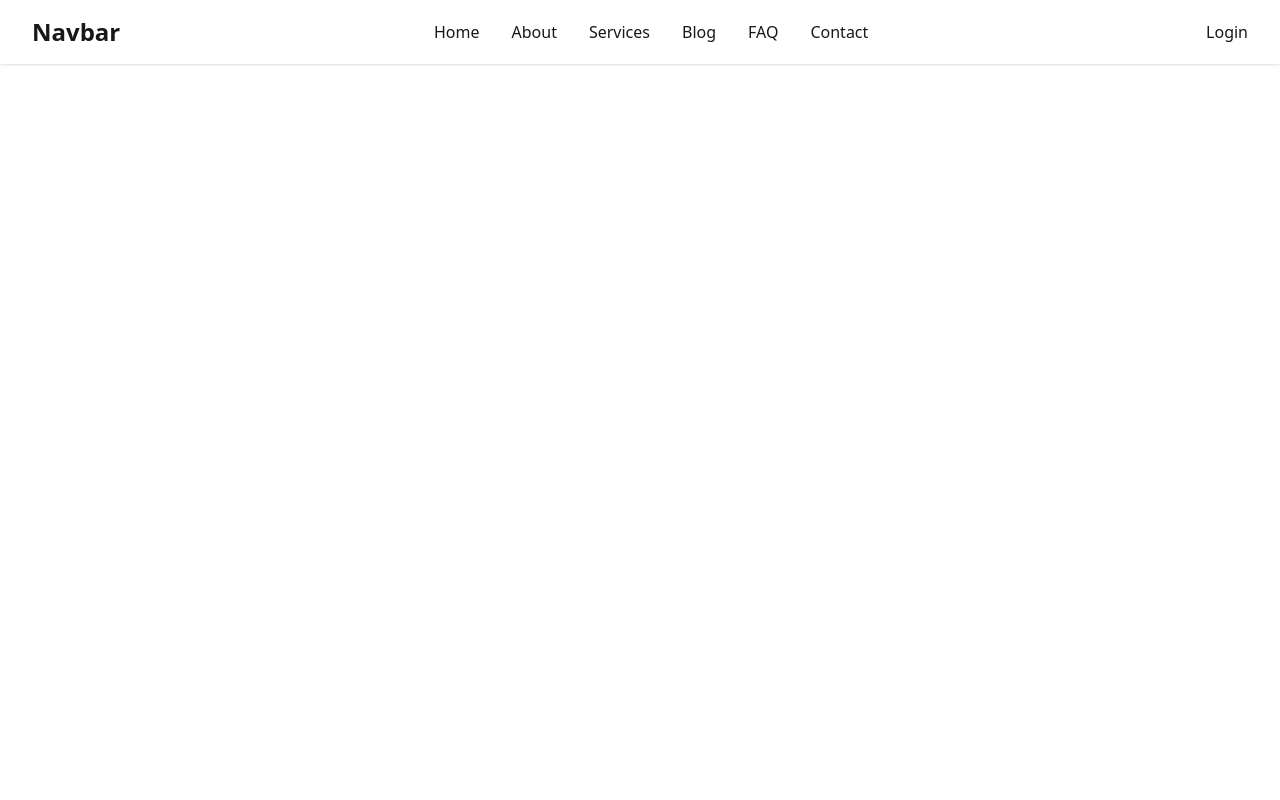
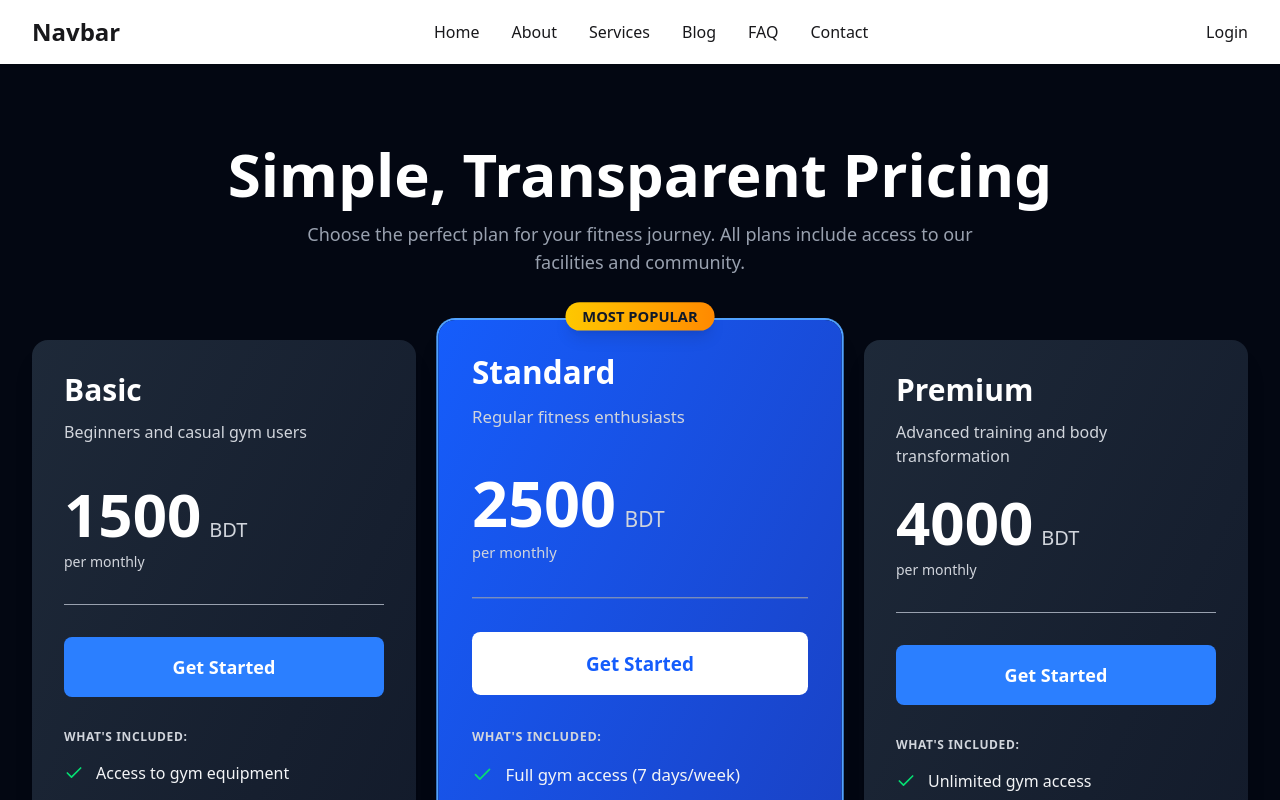
Before and after one commit to afzalhossainraju100/Tailwined-set-up-using-react, a React (Vite) app: page /contact in a window 1280 px wide. Shown: the top 800 px of the page. Built offline with nearby package versions, Linux system fonts and the light colour scheme; no server answers; a web font is replaced by a local one.

Commit message:
start to explore the rechart to create line chart

```diff
--- a/package.json
+++ b/package.json
@@ -15,6 +15,7 @@
     "lucide-react": "^0.562.0",
     "react": "^19.2.0",
     "react-dom": "^19.2.0",
+    "recharts": "^3.6.0",
     "tailwindcss": "^4.1.17"
   },
   "devDependencies": {
--- /dev/null
+++ b/public/ResultsCharts.json
@@ -0,0 +1,23 @@
+[
+  {
+    "id": 1,
+    "name": "Student A",
+    "physics": 78,
+    "chemistry": 74,
+    "mathematics": 82
+  },
+  {
+    "id": 2,
+    "name": "Student B",
+    "physics": 85,
+    "chemistry": 80,
+    "mathematics": 88
+  },
+  {
+    "id": 3,
+    "name": "Student C",
+    "physics": 69,
+    "chemistry": 72,
+    "mathematics": 75
+  }
+]
--- a/src/App.jsx
+++ b/src/App.jsx
@@ -2,7 +2,7 @@ import React from 'react'
 import './App.css'
 import Navbar from './component/navbar/Navbar.jsx'
 import NavbarCustom from './component/navbar/NavbarCustom.jsx'
-
+import ResultsChart from './component/ResurtsChart/ResultsChart.jsx'
 import PriceingOprion from './component/prisingoption/PriceingOprion.jsx'
 import { Suspense } from 'react'
 
@@ -24,6 +24,8 @@ function App() {
         >
           <PriceingOprion pricingPromise={pricingPromise}></PriceingOprion>
         </Suspense>
+
+        <ResultsChart></ResultsChart>
       </main>
     </>
   );
--- /dev/null
+++ b/src/component/ResurtsChart/ResultsChart.jsx
@@ -0,0 +1,15 @@
+import React from 'react';
+import { LineChart } from 'recharts';
+
+const ResultsChart = () => {
+    const resultData = fetch('ResultsData.json')
+    .then(res => res.json())
+
+    console.log(resultData);
+    return <div>
+        <LineChart width={500} height={300}></LineChart>
+
+    </div>;
+};
+
+export default ResultsChart;
--- a/src/component/priceingCard/priceingCard.jsx
+++ b/src/component/priceingCard/priceingCard.jsx
@@ -1,14 +1,87 @@
-import React from 'react';
+import React from "react";
+import { Check } from "lucide-react";
 
 const priceingCard = ({ priceing }) => {
-     console.log(priceing);
-    return (
-        <div className='text-white'>
-            <div>
-                <h1 className='text-7xl'>{priceing.title}</h1>
-            </div>
+  console.log(priceing);
+  return (
+    <div
+      className={`h-full rounded-xl sm:rounded-2xl shadow-lg md:shadow-xl transition-all duration-300 hover:shadow-2xl hover:-translate-y-1 sm:hover:-translate-y-2 flex flex-col ${
+        priceing.popular
+          ? "bg-gradient-to-br from-blue-600 to-blue-800 ring-2 ring-blue-400 relative transform sm:scale-105 overflow-visible"
+          : "bg-gradient-to-br from-gray-800 to-gray-900 overflow-hidden"
+      }`}
+    >
+      {/* Popular Badge */}
+      {priceing.popular && (
+        <div className="absolute -top-3 sm:-top-4 left-1/2 transform -translate-x-1/2 z-10">
+          <span className="bg-gradient-to-r from-yellow-400 to-orange-400 text-gray-900 px-3 sm:px-4 py-1 rounded-full text-xs sm:text-sm font-bold shadow-lg whitespace-nowrap">
+            MOST POPULAR
+          </span>
         </div>
-    );
+      )}
+
+      <div className="p-4 sm:p-6 md:p-8 pt-6 sm:pt-10 flex flex-col flex-grow">
+        {/* Plan Name */}
+        <h3 className="text-xl sm:text-2xl md:text-3xl font-bold text-white mb-2 sm:mb-3">
+          {priceing.name}
+        </h3>
+
+        {/* Best For */}
+        <p className="text-xs sm:text-sm md:text-base text-gray-300 mb-4 sm:mb-6 min-h-8 sm:min-h-10">
+          {priceing.bestFor}
+        </p>
+
+        {/* Price Section */}
+        <div className="mb-6 sm:mb-8 pb-6 sm:pb-8 border-b border-gray-400 border-opacity-30">
+          <div className="flex items-baseline mb-1 sm:mb-2">
+            <span className="text-4xl sm:text-5xl md:text-6xl font-bold text-white">
+              {priceing.price}
+            </span>
+            <span className="text-sm sm:text-lg md:text-xl text-gray-300 ml-2">
+              {priceing.currency}
+            </span>
+          </div>
+          <p className="text-xs sm:text-sm text-gray-300">
+            per {priceing.duration.toLowerCase()}
+          </p>
+        </div>
+
+        {/* CTA Button */}
+        <button
+          className={`w-full py-2 sm:py-3 md:py-4 rounded-lg font-bold text-sm sm:text-base md:text-lg transition-all duration-300 mb-6 sm:mb-8 ${
+            priceing.popular
+              ? "bg-white text-blue-600 hover:bg-gray-100 hover:scale-105 active:scale-95"
+              : "bg-blue-500 text-white hover:bg-blue-600 hover:scale-105 active:scale-95"
+          }`}
+        >
+          Get Started
+        </button>
+
+        {/* Features List */}
+        <div className="space-y-3 sm:space-y-4 flex-grow">
+          <p className="text-xs uppercase font-semibold text-gray-300 tracking-wider">
+            What's Included:
+          </p>
+          <ul className="space-y-2 sm:space-y-3">
+            {priceing.features.map((feature, index) => (
+              <li
+                key={index}
+                className="flex items-start text-xs sm:text-sm md:text-base text-gray-100 group"
+              >
+                <Check className="w-4 h-4 sm:w-5 sm:h-5 mr-2 sm:mr-3 mt-0.5 text-green-400 flex-shrink-0 group-hover:scale-110 transition-transform" />
+                <span>{feature}</span>
+              </li>
+            ))}
+          </ul>
+        </div>
+
+        {/* Footer Note */}
+        <p className="text-xs text-gray-400 mt-6 sm:mt-8 pt-4 sm:pt-6 border-t border-gray-400 border-opacity-30">
+          No credit card required. Cancel anytime.
+        </p>
+      </div>
+    </div>
+  );
 };
 
 export default priceingCard;
--- a/src/component/prisingoption/PriceingOprion.jsx
+++ b/src/component/prisingoption/PriceingOprion.jsx
@@ -5,14 +5,27 @@ import PricingCard from "../priceingCard/priceingCard.jsx";
 const PriceingOprion = ({ pricingPromise }) => {
   const pricingData = use(pricingPromise);
   return (
-    <div>
-      <h2 className="text-5xl">{pricingData.title}</h2>
-      <div>
-        {pricingData.map((priceing) => (
-          <PricingCard key={priceing.id} priceing={priceing}></PricingCard>
-        ))}
+    <section className="py-12 md:py-20 px-4 md:px-8 bg-gray-950">
+      <div className="max-w-7xl mx-auto">
+        {/* Header */}
+        <div className="text-center mb-12 md:mb-16">
+          <h2 className="text-3xl sm:text-4xl md:text-5xl lg:text-6xl font-bold text-white mb-3 md:mb-4">
+            Simple, Transparent Pricing
+          </h2>
+          <p className="text-sm sm:text-base md:text-lg text-gray-400 max-w-2xl mx-auto">
+            Choose the perfect plan for your fitness journey. All plans include
+            access to our facilities and community.
+          </p>
+        </div>
+
+        {/* Pricing Cards Grid */}
+        <div className="grid grid-cols-1 md:grid-cols-2 lg:grid-cols-3 gap-6 md:gap-8 auto-rows-max">
+          {pricingData.map((priceing) => (
+            <PricingCard key={priceing.id} priceing={priceing}></PricingCard>
+          ))}
+        </div>
       </div>
-    </div>
+    </section>
   );
 };
 
```
Also changed, not shown: 1 other file (tests, documents, lock files or other folders).
